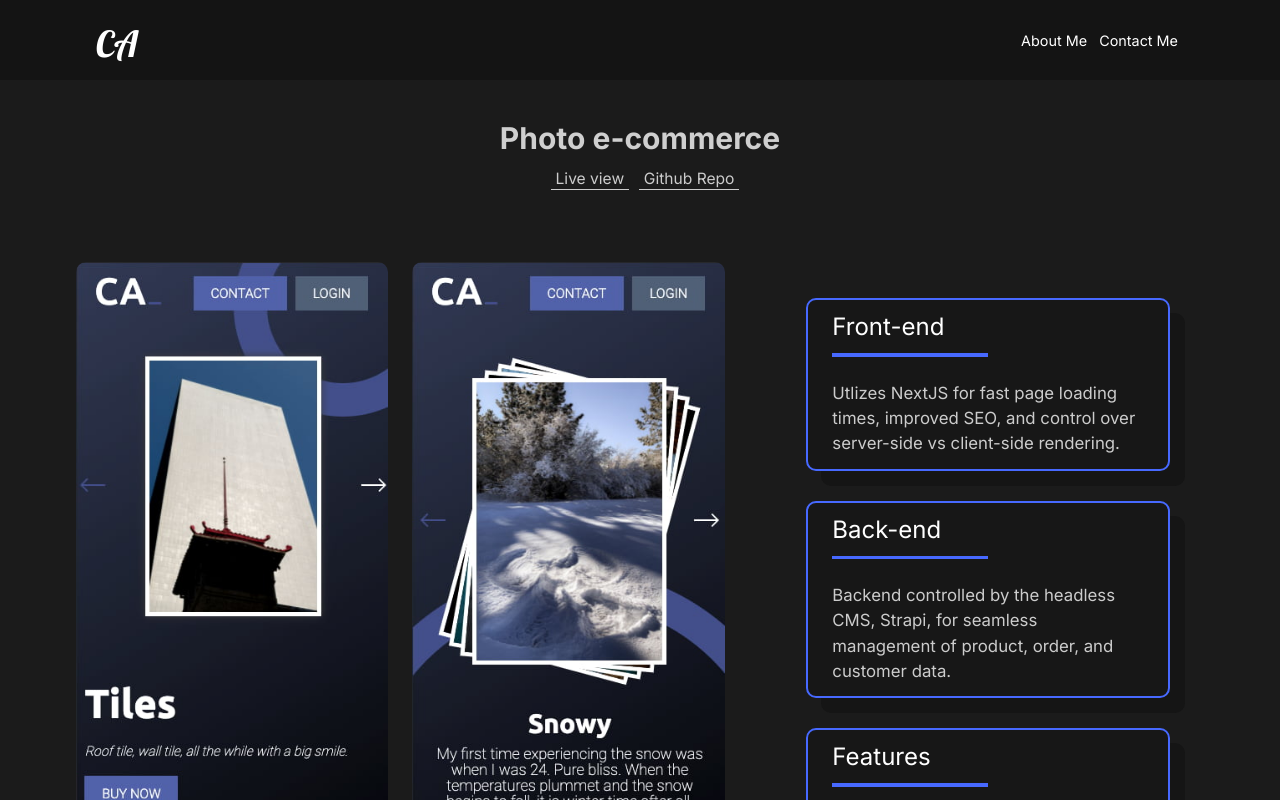
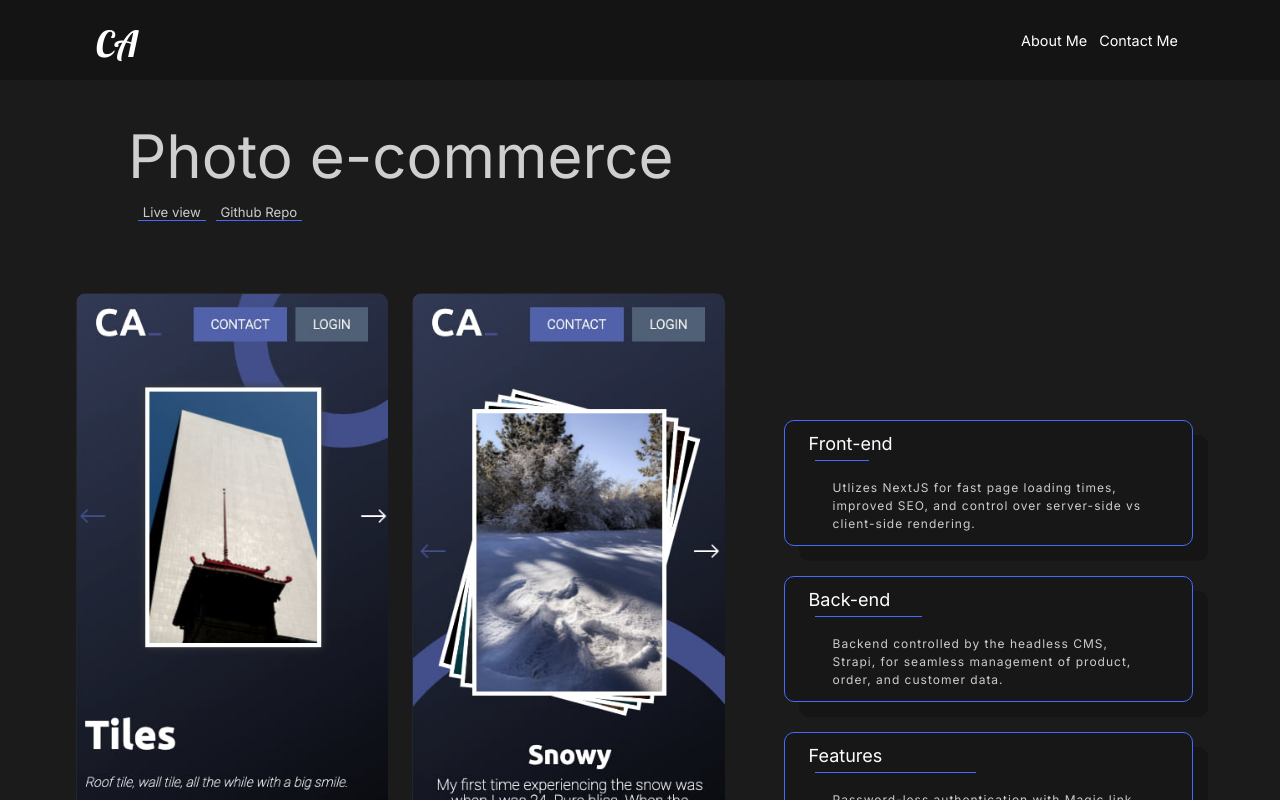
Before and after one commit to christiananagnostou/www, a React (Create React App) app: page /work/awildchristian in a window 1280 px wide. Shown: the top 800 px of the page. Built offline with nearby package versions, Linux system fonts and the light colour scheme.

Commit message:
update UI: clean up and extend project detail

```diff
--- a/src/components/ProjectPage/ProjectDetails.js
+++ b/src/components/ProjectPage/ProjectDetails.js
@@ -51,7 +51,7 @@ function ProjectDetails() {
 
             <Details>
               {project.details.map(({ title, description }, i) => (
-                <Detail key={i} title={title} description={description} />
+                <Detail key={i} title={title} description={description} index={i} />
               ))}
             </Details>
           </MobileAndText>
@@ -68,11 +68,11 @@ function ProjectDetails() {
 }
 
 // Detail Component
-const Detail = ({ title, description }) => {
+const Detail = ({ title, description, index }) => {
   return (
     <DetailStyle>
       <h3>{title}</h3>
-      <div className="line"></div>
+      <div className="line" style={{ width: 15 * (index + 1) + "%" }}></div>
       <p>{description}</p>
     </DetailStyle>
   );
@@ -84,25 +84,30 @@ const Container = styled(motion.div)`
   flex-direction: column;
   justify-content: center;
   align-items: center;
+
   h2 {
+    width: 80%;
     color: #cfcfcf;
     padding-top: 5vh;
     margin: auto;
-    font-weight: 600;
+    font-size: 5rem;
+    font-weight: 300;
   }
   .link-container {
+    width: 80%;
     display: flex;
     margin: 1rem 0;
 
     .live-link {
       text-decoration: none;
-      font-size: 1.3rem;
+      font-size: 1.1rem;
       color: #ccc;
-      border-bottom: 1px solid #ccc;
-      padding: 0.1rem 0.4rem;
+      padding: 0 0.4rem;
       cursor: pointer;
       transition: all 0.2s ease-in-out;
       margin-left: 10px;
+      border-bottom: 1px solid #4769ff;
+
       &:hover {
         color: #4769ff;
         border-bottom: 1px solid #4769ff;
@@ -161,25 +166,28 @@ const Details = styled.div`
 `;
 
 const DetailStyle = styled.div`
-  width: 80%;
+  width: 90%;
   border-radius: 10px;
   padding: 1rem 2rem;
   background: rgba(20, 20, 20, 0.5);
   box-shadow: 15px 15px 0 rgba(20, 20, 20, 0.9);
-  border: 2px solid #4769ff;
+  border: 1px solid #4769ff;
   margin-bottom: 2.5rem;
   h3 {
-    font-size: 2rem;
+    font-size: 1.5rem;
     font-weight: 300;
   }
   .line {
-    width: 50%;
     background: #4769ff;
-    height: 0.3rem;
-    margin: 1rem 0;
+    height: 1px;
+    margin: 0.5rem;
   }
   p {
     padding: 1rem 0 0;
+    font-weight: 200;
+    letter-spacing: 1px;
+    font-size: 1rem;
+    margin: 0 2rem;
   }
   @media (max-width: 1200px) {
     flex: 1;
```
